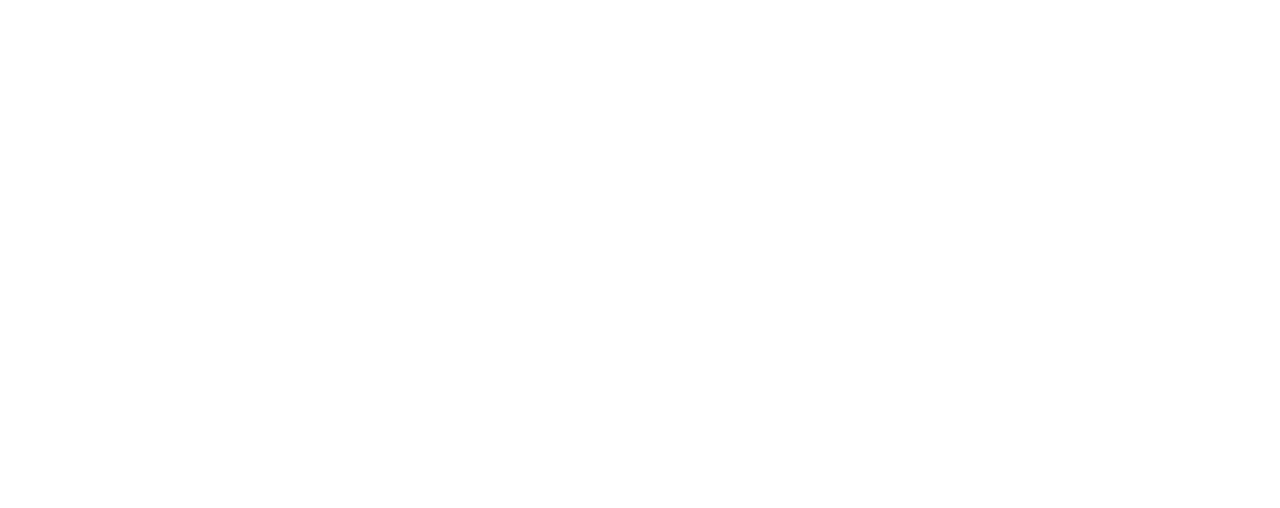
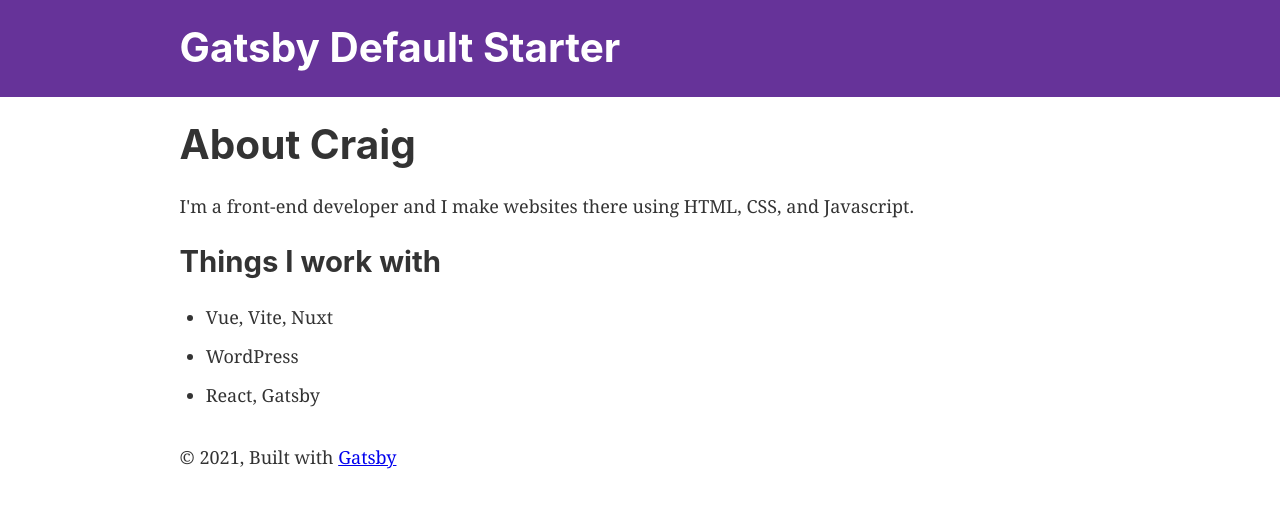
Before and after one commit to craigwfox/fox-2021-movies-gatsby, a Gatsby site: page /support/about in a window 1280 px wide. Before the commit this address had no page. Built offline with nearby package versions, Linux system fonts and the light colour scheme; Gatsby itself is replaced by a stand-in of ours.

Commit message:
moved to subfolder

```diff
--- a/src/components/layout.css
+++ b/src/components/layout.css
@@ -18,7 +18,6 @@ body {
   -ms-font-feature-settings: "kern", "liga", "clig", "calt";
   -webkit-font-feature-settings: "kern", "liga", "clig", "calt";
   font-feature-settings: "kern", "liga", "clig", "calt";
-  font-family: 'Roboto', 'Helvetica Nue', sans-serif;
 }
 article,
 aside,
--- a/src/pages/about.js
+++ b/src/pages/support/about.js
@@ -1,7 +1,7 @@
 import * as React from "react"
 
-import Layout from "../components/layout"
-import Seo from "../components/seo"
+import Layout from "../../components/layout"
+import Seo from "../../components/seo"
 
 const About = () => (
   <Layout>
```
